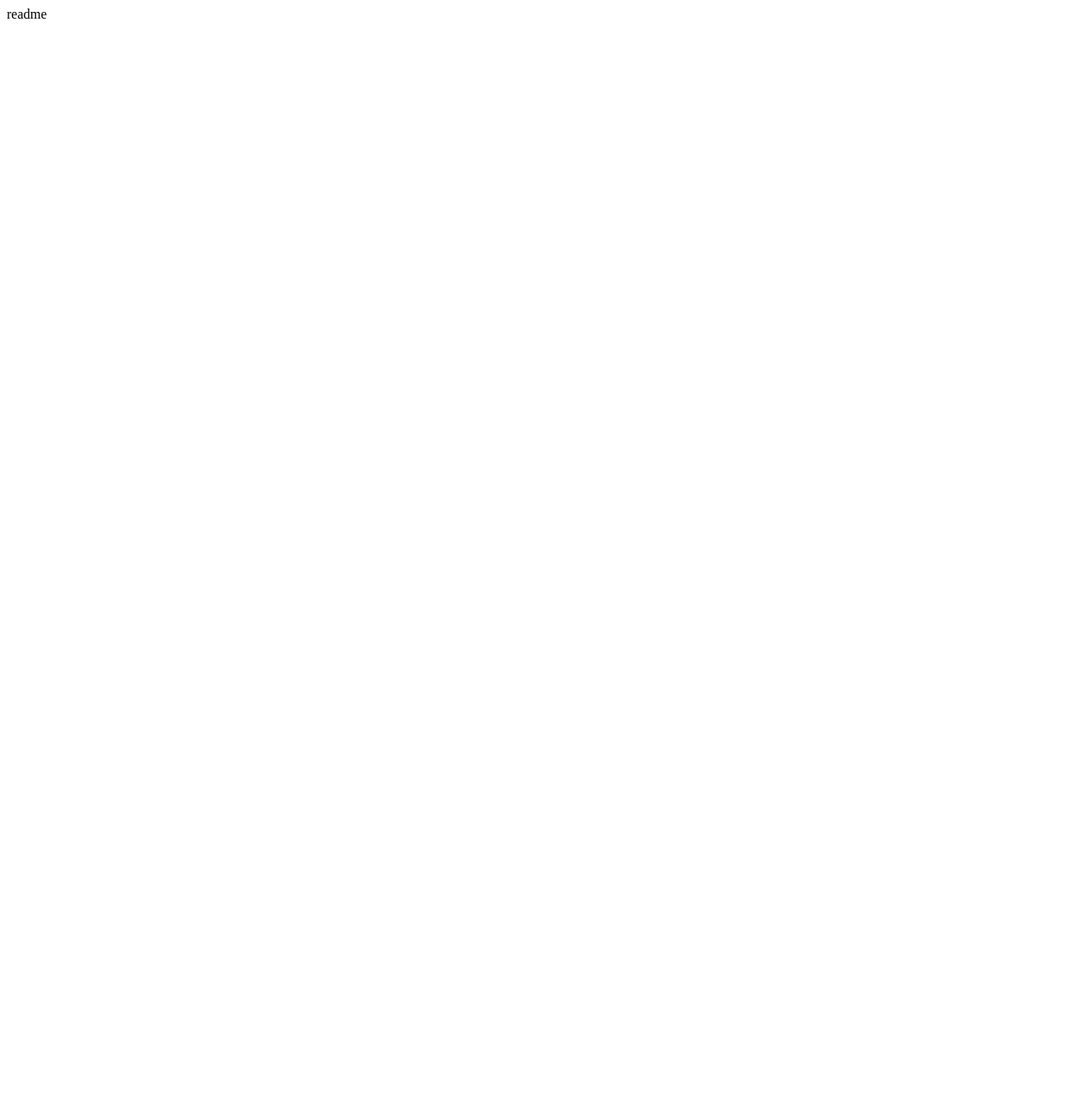
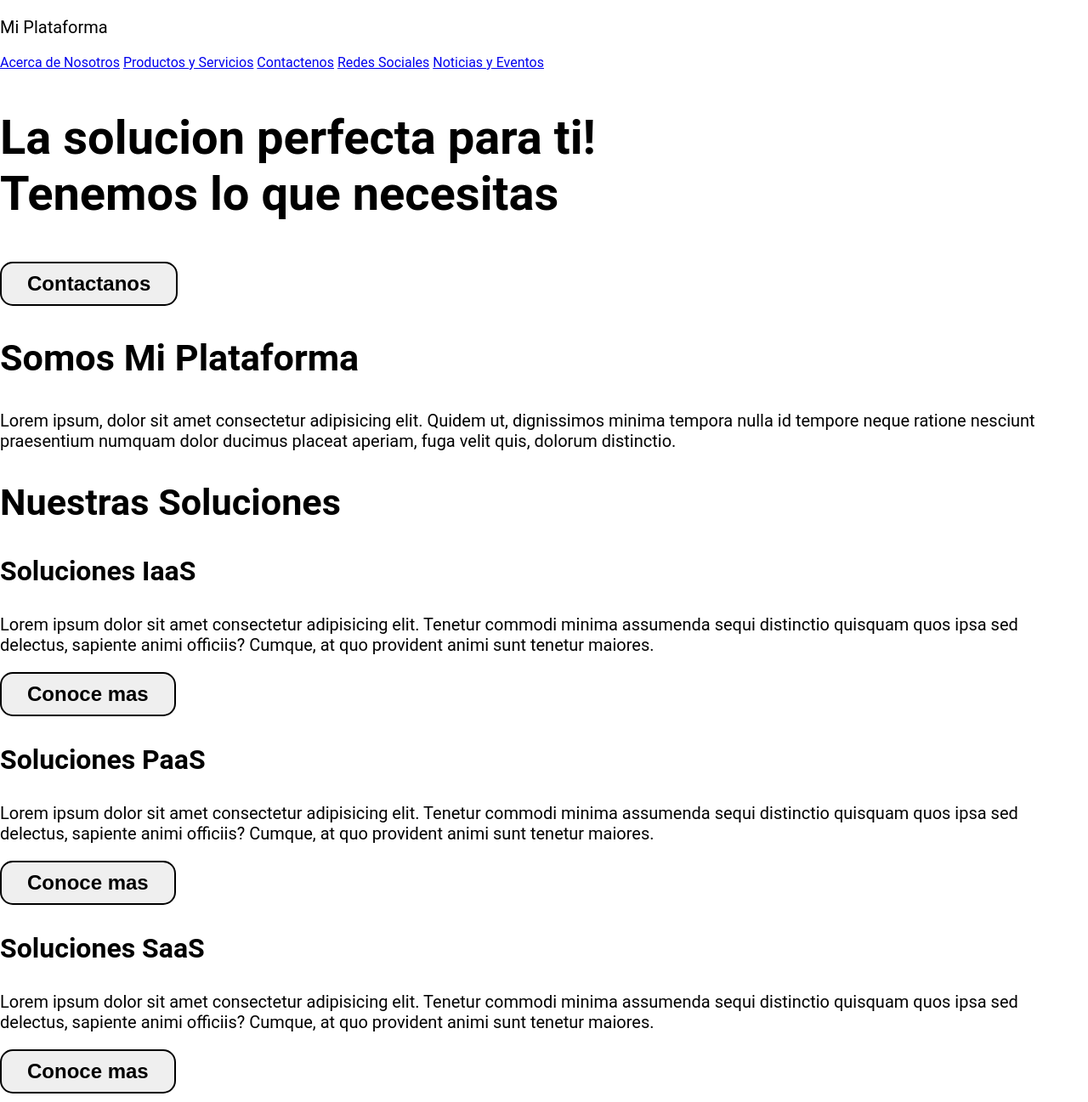
Before and after one commit to juanramirez8272/Desarrollo-de-Software-2---2301B04G01G02, a plain HTML site: page index.html in a window 1280 px wide. Shown: the top 1297 px of the page at 85% size. Before the commit the page ends 800 px from the top, so only its background shows below. Drawn offline with Linux system fonts and the light colour scheme.

Commit message:
first commit

```diff
--- a/index.css
+++ b/index.css
@@ -0,0 +1,21 @@
+*{
+    box-sizing: border-box;
+}
+
+body{
+    margin: 0;
+    font-family: 'Roboto', sans-serif;
+}
+h1{font-size: 3.5em;}
+h2{font-size: 2.7em;}
+h3{font-size: 2em;}
+p{font-size: 1.25em;}
+ul{list-style: non;}
+
+button{
+    font-size: 1.5em;
+    font-weight: bold;
+    padding: 10px 30px;
+    border-radius: 15px;
+    border: 2px solid ;
+}
--- a/index.html
+++ b/index.html
@@ -1 +1,79 @@
-readme
+<!DOCTYPE html>
+<html lang="en">
+<head>
+    <title>Mi Plataforma</title>
+    <link rel="stylesheet" href="index.css">
+</head>
+<body>
+    <header>
+        <div class="container">
+            <p class="logo">Mi Plataforma</p>
+            <nav>
+               <a href="#">Acerca de Nosotros</a>
+               <a href="#">Productos y Servicios</a>
+               <a href="#">Contactenos</a>
+               <a href="#">Redes Sociales</a>
+               <a href="#">Noticias y Eventos</a>
+            </nav>
+        </div>
+    </header>
+    <section id="hero">
+        <h1>La solucion perfecta para ti! <br>Tenemos lo que necesitas</h1>
+        <form action="https://www.uniremington.edu.co/">
+        <button>Contactanos</button>
+    </form>
+    </section>
+    <section id="Acerca">
+        <div class="container">
+            <div class="img-acerca"></div>
+            <h2>Somos Mi Plataforma</h2>
+            <p>Lorem ipsum, dolor sit amet consectetur adipisicing elit. Quidem ut, dignissimos minima tempora nulla id tempore neque ratione nesciunt praesentium numquam dolor ducimus placeat aperiam, fuga velit quis, dolorum distinctio.</p>
+        </div>
+    </section>
+    <section id="productos">
+        <div class="container"></div>
+            <h2>Nuestras Soluciones</h2>
+                <div class="prod">
+                <h3>Soluciones IaaS</h3>
+                <p>Lorem ipsum dolor sit amet consectetur adipisicing elit. Tenetur commodi minima assumenda sequi distinctio quisquam quos ipsa sed delectus, sapiente animi officiis? Cumque, at quo provident animi sunt tenetur maiores.</p>
+                <button>Conoce mas</button>
+                </div>
+                <div class="prod">
+                <h3>Soluciones PaaS</h3>
+                <p>Lorem ipsum dolor sit amet consectetur adipisicing elit. Tenetur commodi minima assumenda sequi distinctio quisquam quos ipsa sed delectus, sapiente animi officiis? Cumque, at quo provident animi sunt tenetur maiores.</p>
+                <button>Conoce mas</button>
+                </div>
+                <div class="prod">
+                <h3>Soluciones SaaS</h3>
+                <p>Lorem ipsum dolor sit amet consectetur adipisicing elit. Tenetur commodi minima assumenda sequi distinctio quisquam quos ipsa sed delectus, sapiente animi officiis? Cumque, at quo provident animi sunt tenetur maiores.</p>
+                <button>Conoce mas</button>
+                </div>
+        </div>
+    </section>
+<section id="contactenos">
+    <div class="container">
+    <ul>
+        <li>miplataforma@desarrollo2.com</li>
+        <li>(604) 1111111</li>
+        <li>@midesarrollo</li>
+        <li>miplataforma.com</li>
+    </ul>
+</div>
+</section>
+<section id="redes">
+    <h2>Siguenos en nuestras redes</h2>
+    <button>Instagram</button>
+    <button>Whatsapp</button>
+    <button>Facebook</button>
+</section>
+<section id="Noticias">
+    <h2>Quieres saber mas de nosotros</h2>
+    <button>Ir a Noticias</button>
+</section>
+<footer>
+   <div class="container">
+    <p>Desarrollo de Software 2 2023-01 Juan Jose Ramirez Gutierez</p>
+   </div>
+</footer>
+</body>
+</html>
```
